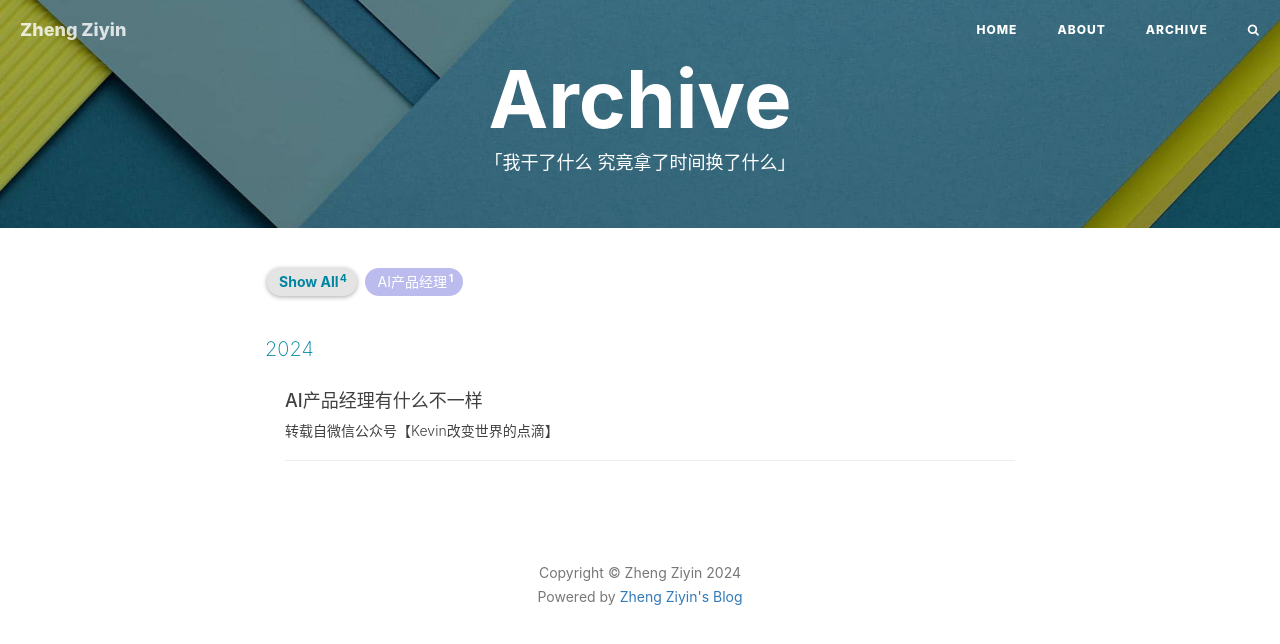
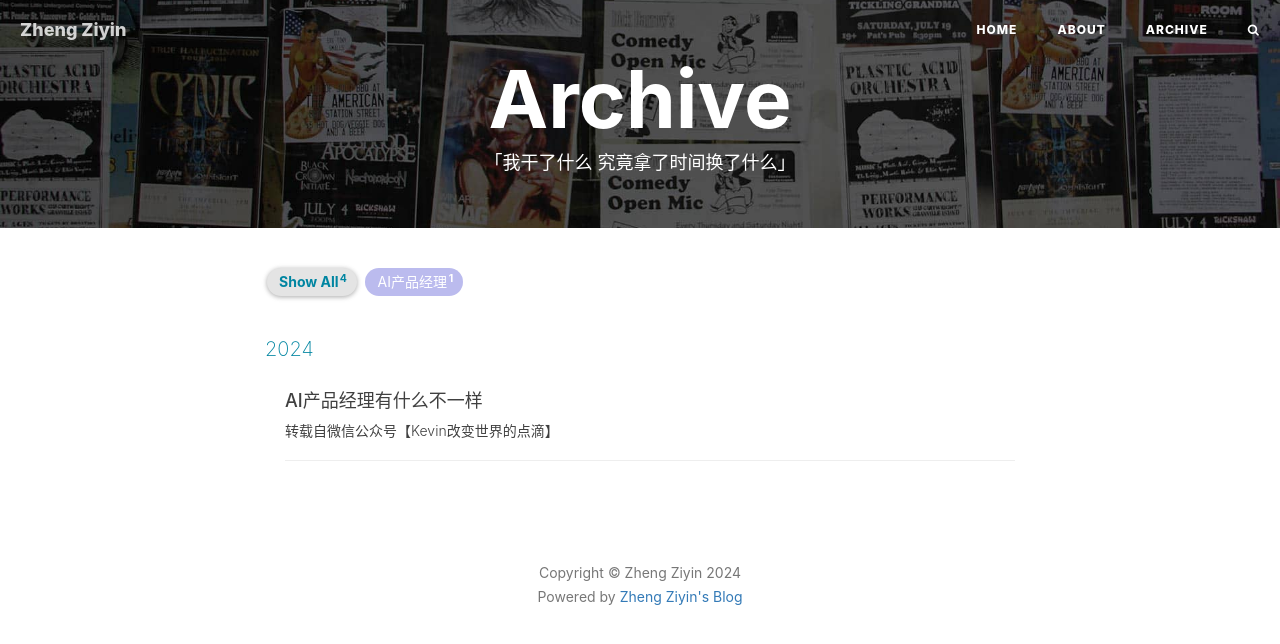
Before and after one commit to MissLovery/MissLovery.github.io, a Jekyll site: the page built from archive.html, in a window 1280 px wide. Shown: the top 644 px of the page. Built offline with Jekyll 4.4.1, drawn with Linux system fonts in a browser that asks for light colours; nearby versions of some CDN libraries; comment, search, counter and statistics services are not loaded.

Commit message:
小修改

```diff
--- a/about.html
+++ b/about.html
@@ -1,6 +1,7 @@
 ---
 layout: page
 title: "About"
+description: "「是我？非我？我是郑子吟~」"
 header-img: "img/about_me.jpeg"
 multilingual: true
 ---
--- a/archive.html
+++ b/archive.html
@@ -2,7 +2,7 @@
 title: Archive
 layout: default
 description: "「我干了什么 究竟拿了时间换了什么」"
-header-img: "img/tag-bg.jpg"
+header-img: "img/home-bg.jpg"
 ---
 
 <!--
```
